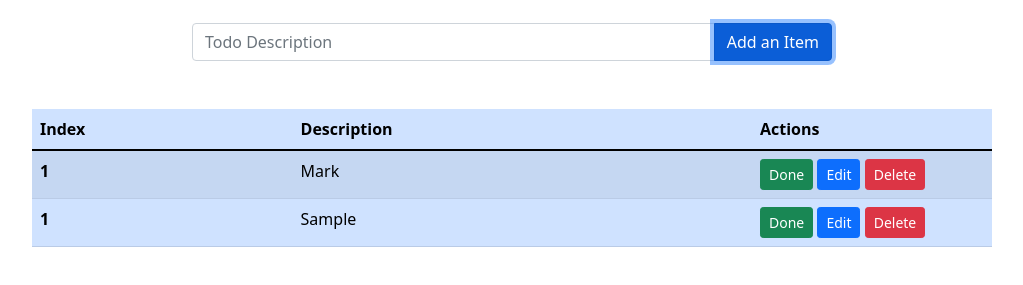
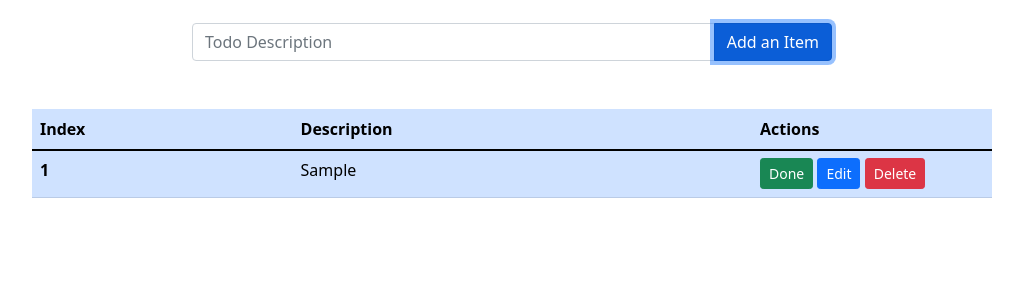
Before and after one commit to habib-sc/todo-with-js, a plain HTML site: page index.html in a window 1280 px wide. Both pictures are taken after typing "Sample" into the empty fields and a click on the button "Add an Item". Shown: the part 121-406 px from the top of the page, without its empty margins (128-1151 px from the left). Drawn offline with nearby package versions, Linux system fonts and the light colour scheme.

Commit message:
item index number increasing functionality added

```diff
--- a/index.html
+++ b/index.html
@@ -40,12 +40,7 @@
                 </thead>
                 <tbody id="todo-container">
                     <tr>
-                        <th scope="row">1</th>
-                        <td>Mark</td>
-                        <td class="w-25"><button type="button" class="btn btn-success btn-sm">Done</button>
-                            <button type="button" class="btn btn-primary btn-sm">Edit</button>
-                            <button type="button" class="btn btn-danger btn-sm">Delete</button>
-                        </td>
+
                     </tr>
                 </tbody>
             </table>
--- a/js/scripts.js
+++ b/js/scripts.js
@@ -1,3 +1,6 @@
+// todo item index
+let itemIndex = 1;
+
 function todoAdd() {
     // Getting todo input
     const todoInput = document.getElementById('todo-input');
@@ -6,7 +9,7 @@ function todoAdd() {
     // Create Element
     const tableRow = document.createElement('tr');
     tableRow.innerHTML = `
-    <th scope="row">1</th>
+    <th scope="row">${itemIndex}</th>
     <td>${todoInput.value}</td>
     <td class="w-25"><button type="button" class="btn btn-success btn-sm">Done</button>
         <button type="button" class="btn btn-primary btn-sm">Edit</button>
@@ -19,4 +22,7 @@ function todoAdd() {
     // clearing the todo input field
     todoInput.value = '';
 
+    // Item index increase by 1
+    itemIndex++
+
 }
```
